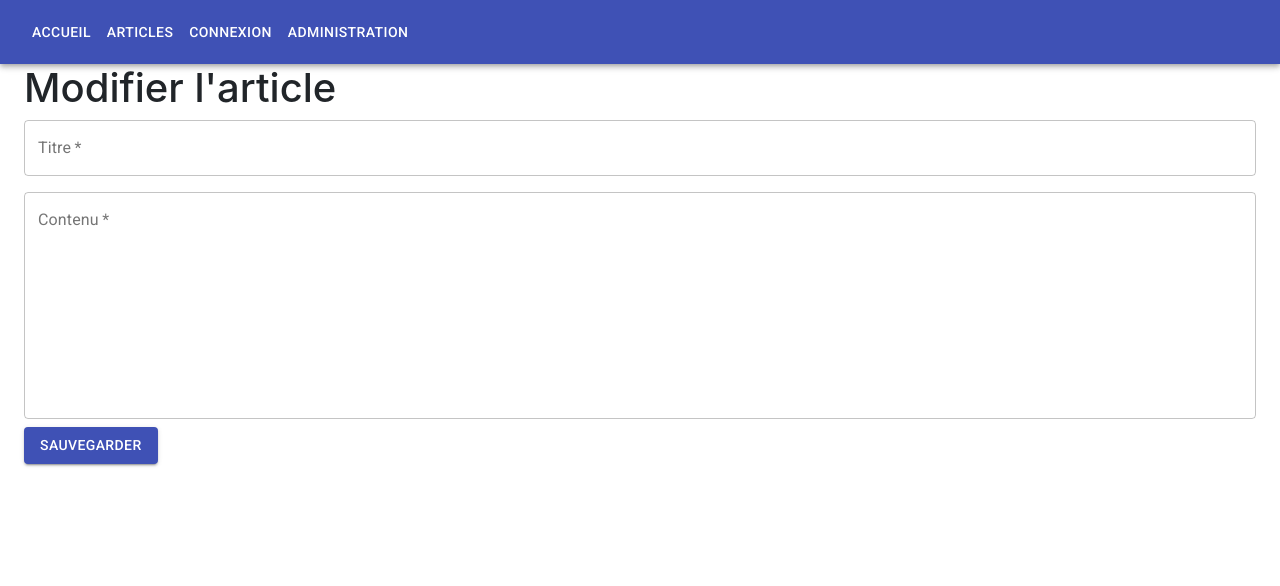
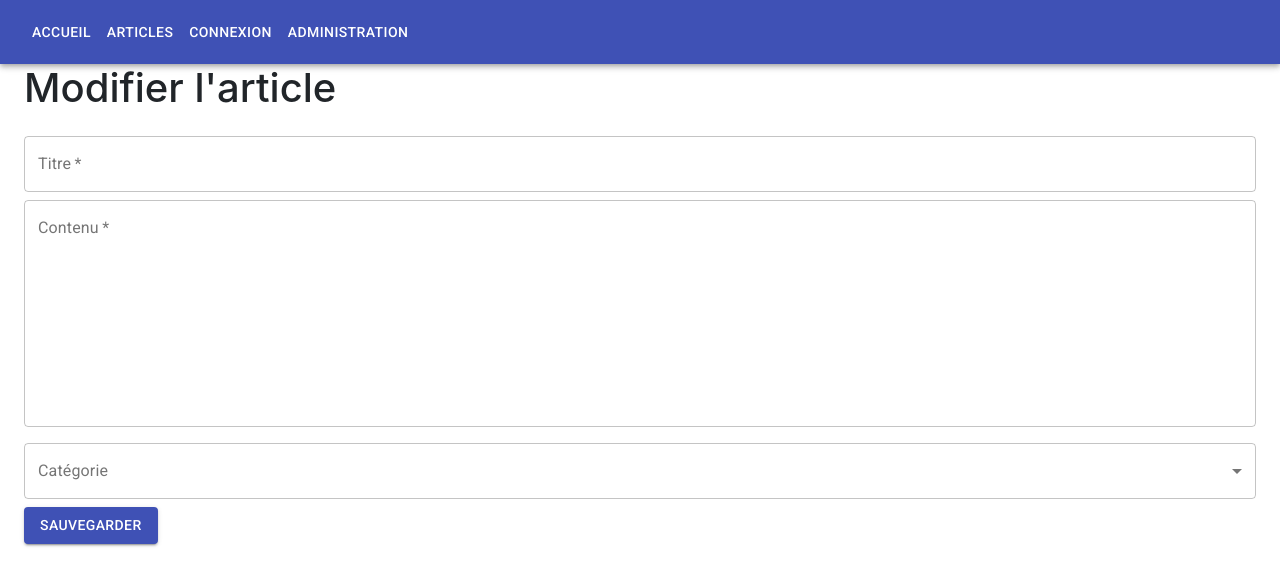
Before and after one commit to abdellahJR/cooker_blog, a React (Create React App) app in the folder cooker_blog_front/: page /admin/blog/1/edit in a window 1280 px wide. Shown: the top 586 px of the page. Built offline with nearby package versions, Linux system fonts and the light colour scheme.

Commit message:
Handle change forms

```diff
--- a/cooker_blog_front/src/pages/admininistration/CreateBlog.js
+++ b/cooker_blog_front/src/pages/admininistration/CreateBlog.js
@@ -1,13 +1,10 @@
 import React, {useState} from "react";
-import {Button, Container, TextField} from "@material-ui/core";
+import {Button, Container, FormControl, InputLabel, MenuItem, Select, TextField} from "@material-ui/core";
 
 export default function CreateBlog() {
     const [title, setTitle] = useState('');
     const [content, setContent] = useState('');
-
-    const handleChange = () => {
-
-    }
+    const [category, setCategory] = useState('');
 
     const handleSubmit = () => {
 
@@ -23,7 +20,8 @@ export default function CreateBlog() {
                     variant="outlined"
                     required
                     fullWidth
-                    onChange={handleChange}
+                    margin="normal"
+                    onChange={(e) => {setTitle(e.target.value)}}
                     value={title}
                 />
                 <TextField
@@ -34,10 +32,22 @@ export default function CreateBlog() {
                     fullWidth
                     multiline
                     rows={10}
-                    margin="normal"
-                    onChange={handleChange}
+                    onChange={(e) => {setContent(e.target.value)}}
                     value={content}
                 />
+                <FormControl variant="outlined" fullWidth margin="normal">
+                    <InputLabel id="demo-simple-select-outlined-label">Catégorie</InputLabel>
+                    <Select
+                        labelId="demo-simple-select-outlined-label"
+                        id="demo-simple-select-outlined"
+                        value={category}
+                        onChange={(e) => {setCategory(e.target.value)}}
+                        label="Catégorie"
+                    >
+                        <MenuItem value="recette">Recette</MenuItem>
+                        <MenuItem value="actu">Actu</MenuItem>
+                    </Select>
+                </FormControl>
                 <Button variant="contained" color="primary" onClick={handleSubmit}>
                     Créer
                 </Button>
--- a/cooker_blog_front/src/pages/admininistration/EditBlog.js
+++ b/cooker_blog_front/src/pages/admininistration/EditBlog.js
@@ -1,16 +1,13 @@
 import React, {useState} from "react";
-import {Button, Container, TextField} from "@material-ui/core";
+import {Button, Container, FormControl, InputLabel, MenuItem, Select, TextField} from "@material-ui/core";
 
 export default function EditBlog() {
     const [title, setTitle] = useState('');
     const [content, setContent] = useState('');
-
-    const handleChange = () => {
-
-    }
+    const [category, setCategory] = useState('');
 
     const handleSubmit = () => {
-
+        console.log(title)
     }
 
     return (
@@ -23,7 +20,8 @@ export default function EditBlog() {
                     variant="outlined"
                     required
                     fullWidth
-                    onChange={handleChange}
+                    margin="normal"
+                    onChange={(e) => {setTitle(e.target.value)}}
                     value={title}
                 />
                 <TextField
@@ -34,10 +32,22 @@ export default function EditBlog() {
                     fullWidth
                     multiline
                     rows={10}
-                    margin="normal"
-                    onChange={handleChange}
+                    onChange={(e) => {setContent(e.target.value)}}
                     value={content}
                 />
+                <FormControl variant="outlined" fullWidth margin="normal">
+                    <InputLabel id="demo-simple-select-outlined-label">Catégorie</InputLabel>
+                    <Select
+                        labelId="demo-simple-select-outlined-label"
+                        id="demo-simple-select-outlined"
+                        value={category}
+                        onChange={(e) => {setCategory(e.target.value)}}
+                        label="Catégorie"
+                    >
+                        <MenuItem value="recette">Recette</MenuItem>
+                        <MenuItem value="actu">Actu</MenuItem>
+                    </Select>
+                </FormControl>
                 <Button variant="contained" color="primary" onClick={handleSubmit}>
                     Sauvegarder
                 </Button>
--- a/cooker_blog_front/src/pages/admininistration/ListBlog.js
+++ b/cooker_blog_front/src/pages/admininistration/ListBlog.js
@@ -12,7 +12,6 @@ import {Delete, Edit} from '@material-ui/icons'
 import {Link} from "react-router-dom";
 
 export default function ListBlog() {
-
     const [articles, setArticles] = useState([{id: '1', title: 'Article 1'}, {id: '2', title: 'Article 2'}]);
 
     const StyledTableCell = withStyles((theme) => ({
@@ -32,6 +31,10 @@ export default function ListBlog() {
             },
         },
     }))(TableRow);
+
+    const deleteArticle = (id) => {
+         setArticles(articles.filter(article => article.id !== id));
+    }
 
     return (<>
             <Container maxWidth="lg">
@@ -57,7 +60,7 @@ export default function ListBlog() {
                                 </StyledTableCell>
                                 <TableCell align="right">
                                     <Link to={'/admin/blog/' + article.id + '/edit'}><Edit fontSize="large" style={{marginRight: '15px'}} /></Link>
-                                    <Delete color="secondary" fontSize="large" />
+                                    <Delete color="secondary" fontSize="large" onClick={(e) => {e.preventDefault(); deleteArticle(article.id)}} />
                                 </TableCell>
                             </StyledTableRow>
                         ))}
```
Also changed, not shown: 1 other file (tests, documents, lock files or other folders).
